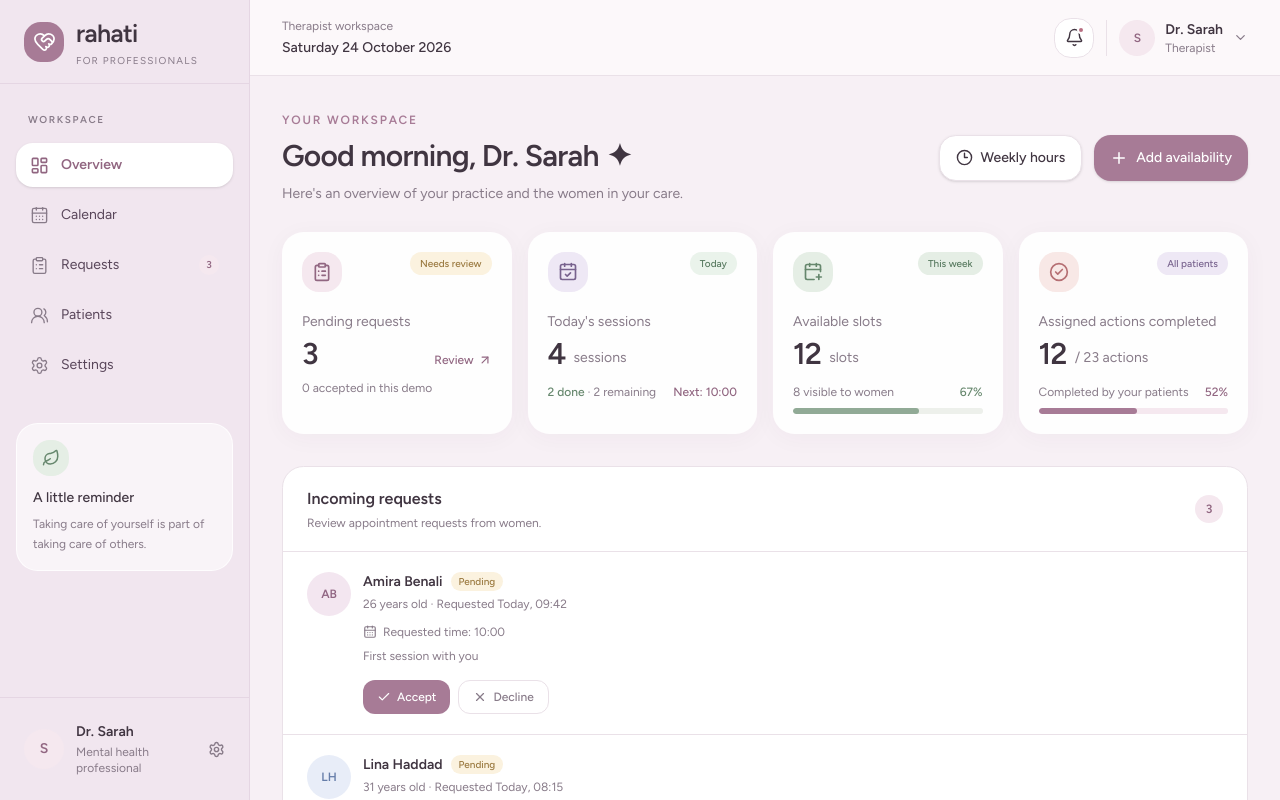
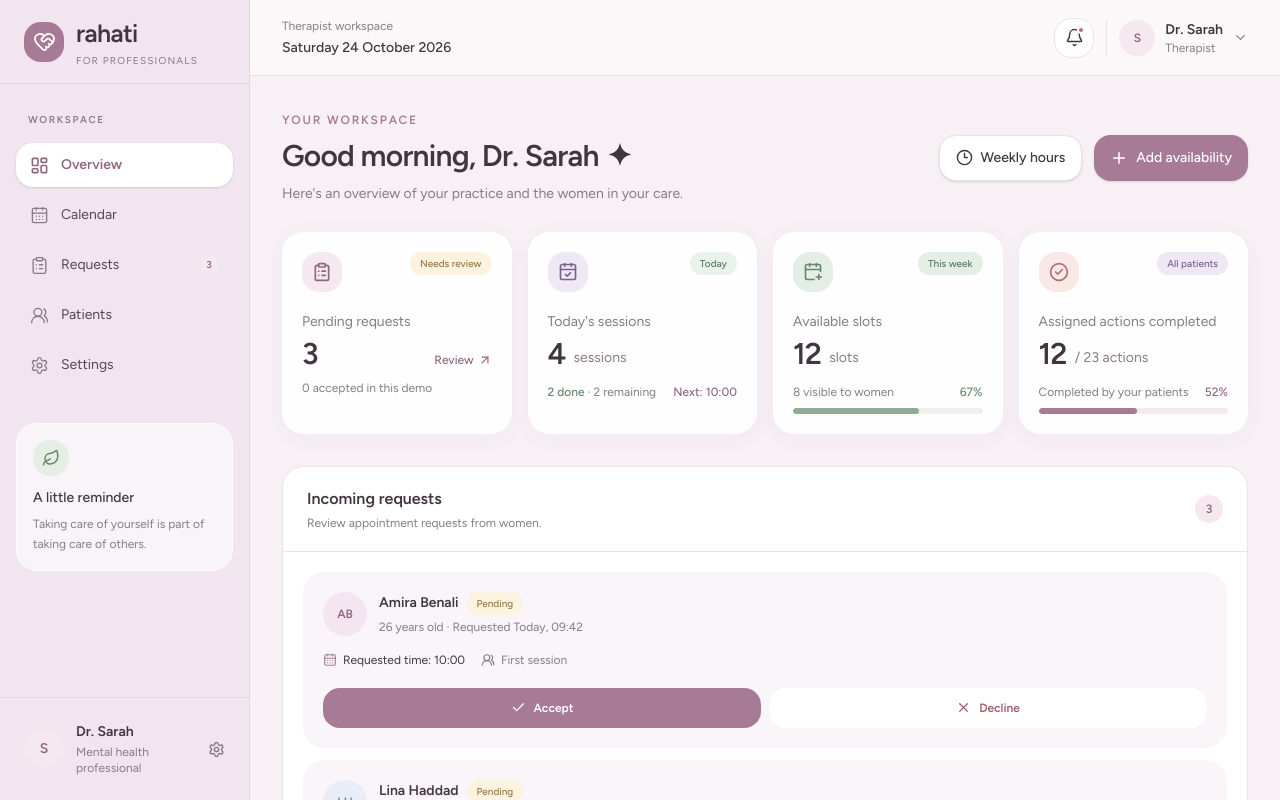
Before and after one commit to meriemchebab/Rahati, a Next.js app in the folder frontend/: page / in a window 1280 px wide. Shown: the top 800 px of the page. Built offline with nearby package versions, Linux system fonts and the light colour scheme.

Commit message:
style(requests): redesign pending request cards

```diff
--- a/frontend/src/app/page.tsx
+++ b/frontend/src/app/page.tsx
@@ -825,16 +825,18 @@ export default function Home() {
                 </span>
               </div>
 
-              <div className="divide-y divide-border">
+              <div className="space-y-3 p-4 sm:p-5">
                 {requests.filter((request) => request.status === "Pending")
                   .length === 0 ? (
-                  <div className="px-6 py-12 text-center">
-                    <div className="mx-auto flex h-12 w-12 items-center justify-center rounded-full bg-rahati-sage text-[#66876d]">
+                  <div className="rounded-2xl bg-[#f4f8f3] px-6 py-12 text-center">
+                    <div className="mx-auto flex h-12 w-12 items-center justify-center rounded-full bg-[#e3eee2] text-[#66876d]">
                       <CheckCircle2 size={23} />
                     </div>
-                    <p className="mt-3 text-sm font-medium text-rahati-plum">
+
+                    <p className="mt-3 text-sm font-semibold text-rahati-plum">
                       All caught up!
                     </p>
+
                     <p className="mt-1 text-xs text-muted-foreground">
                       You have no pending requests to review.
                     </p>
@@ -843,7 +845,11 @@ export default function Home() {
                   requests
                     .filter((request) => request.status === "Pending")
                     .map((request) => (
-                      <div key={request.id} className="p-5 sm:px-6">
+                      <div
+                        key={request.id}
+                        className="rounded-2xl bg-[#faf5f9] p-4 transition-colors hover:bg-[#f7eef5] sm:p-5"
+                      >
+                        {/* Patient information */}
                         <div className="flex items-start gap-3">
                           <div
                             className={`flex h-11 w-11 shrink-0 items-center justify-center rounded-full text-xs font-semibold ${request.color}`}
@@ -857,39 +863,52 @@ export default function Home() {
                                 {request.name}
                               </h4>
 
-                              <span className="rounded-full bg-[#fbf2df] px-2 py-0.5 text-[10px] font-medium text-[#99783e]">
+                              <span className="rounded-full bg-[#fbf2df] px-2.5 py-1 text-[10px] font-medium text-[#99783e]">
                                 Pending
                               </span>
                             </div>
 
                             <p className="mt-1 text-xs text-muted-foreground">
-                              {request.age} years old
-                              {" · "}
-                              Requested {request.date}
+                              {request.age} years old · Requested {request.date}
                             </p>
+                          </div>
+                        </div>
 
-                            <div className="mt-3 flex flex-wrap items-center gap-2 text-xs">
-                              <span className="inline-flex items-center gap-1.5 text-muted-foreground">
-                                <CalendarDays size={14} />
+                        {/* Appointment details */}
+                        <div className="mt-4 flex flex-wrap items-center gap-x-4 gap-y-2">
+                          <span className="inline-flex items-center gap-1.5 text-xs text-rahati-plum">
+                            <CalendarDays
+                              size={14}
+                              className="text-rahati-mauve"
+                            />
                             Requested time: {request.time}
+                          </span>
+
+                          <span
+                            className={`inline-flex items-center gap-1.5 text-xs ${
+                              request.returningPatient
+                                ? "text-[#806b9a]"
+                                : "text-muted-foreground"
+                            }`}
+                          >
+                            <UsersRound size={14} />
+
+                            {request.returningPatient
+                              ? "Returning patient"
+                              : "First session"}
                           </span>
                         </div>
 
-                            <p className="mt-2 text-xs text-muted-foreground">
-                              {request.returningPatient
-                                ? "Has had a session with you before"
-                                : "First session with you"}
-                            </p>
-
-                            <div className="mt-4 flex flex-wrap gap-2">
+                        {/* Request actions */}
+                        <div className="mt-5 grid grid-cols-2 gap-2">
                           <button
                             type="button"
                             onClick={() =>
                               updateRequest(request.id, "Accepted")
                             }
-                                className="inline-flex items-center justify-center gap-1.5 rounded-lg bg-rahati-mauve px-3.5 py-2 text-xs font-medium text-white transition hover:bg-rahati-mauve-dark"
+                            className="inline-flex min-h-10 items-center justify-center gap-2 rounded-xl bg-rahati-mauve px-3 py-2.5 text-xs font-semibold text-white transition hover:bg-rahati-mauve-dark focus-visible:outline-none focus-visible:ring-2 focus-visible:ring-rahati-mauve focus-visible:ring-offset-2"
                           >
-                                <Check size={14} />
+                            <Check size={15} />
                             Accept
                           </button>
 
@@ -898,13 +917,11 @@ export default function Home() {
                             onClick={() =>
                               updateRequest(request.id, "Declined")
                             }
-                                className="inline-flex items-center justify-center gap-1.5 rounded-lg border border-border px-3.5 py-2 text-xs font-medium text-muted-foreground transition hover:border-[#d8a8ad] hover:bg-[#fcf1f1] hover:text-[#a35e68]"
+                            className="inline-flex min-h-10 items-center justify-center gap-2 rounded-xl bg-white px-3 py-2.5 text-xs font-semibold text-[#a35e68] transition hover:bg-[#fcf1f1] focus-visible:outline-none focus-visible:ring-2 focus-visible:ring-[#d8a8ad] focus-visible:ring-offset-2"
                           >
-                                <X size={14} />
+                            <X size={15} />
                             Decline
                           </button>
-                            </div>
-                          </div>
                         </div>
                       </div>
                     ))
```
Lines whose indentation alone changed are shown as unchanged.
